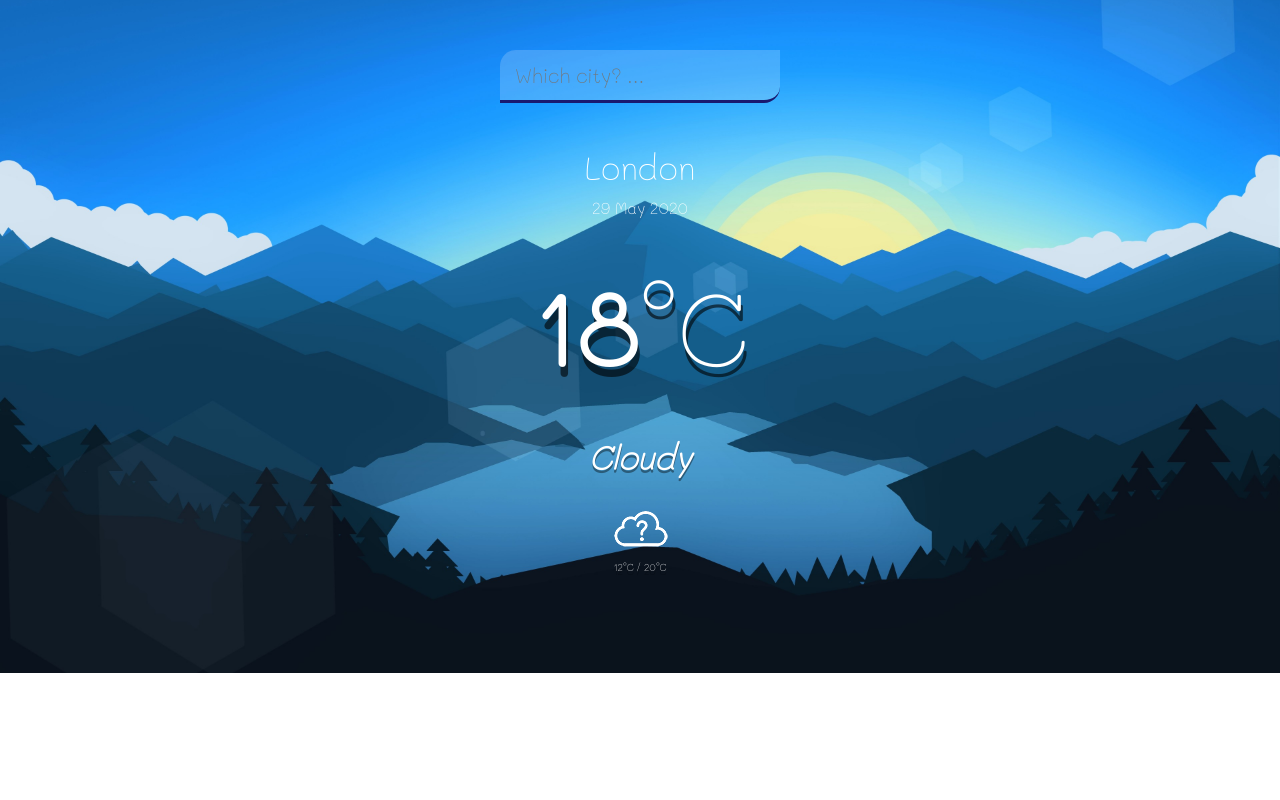
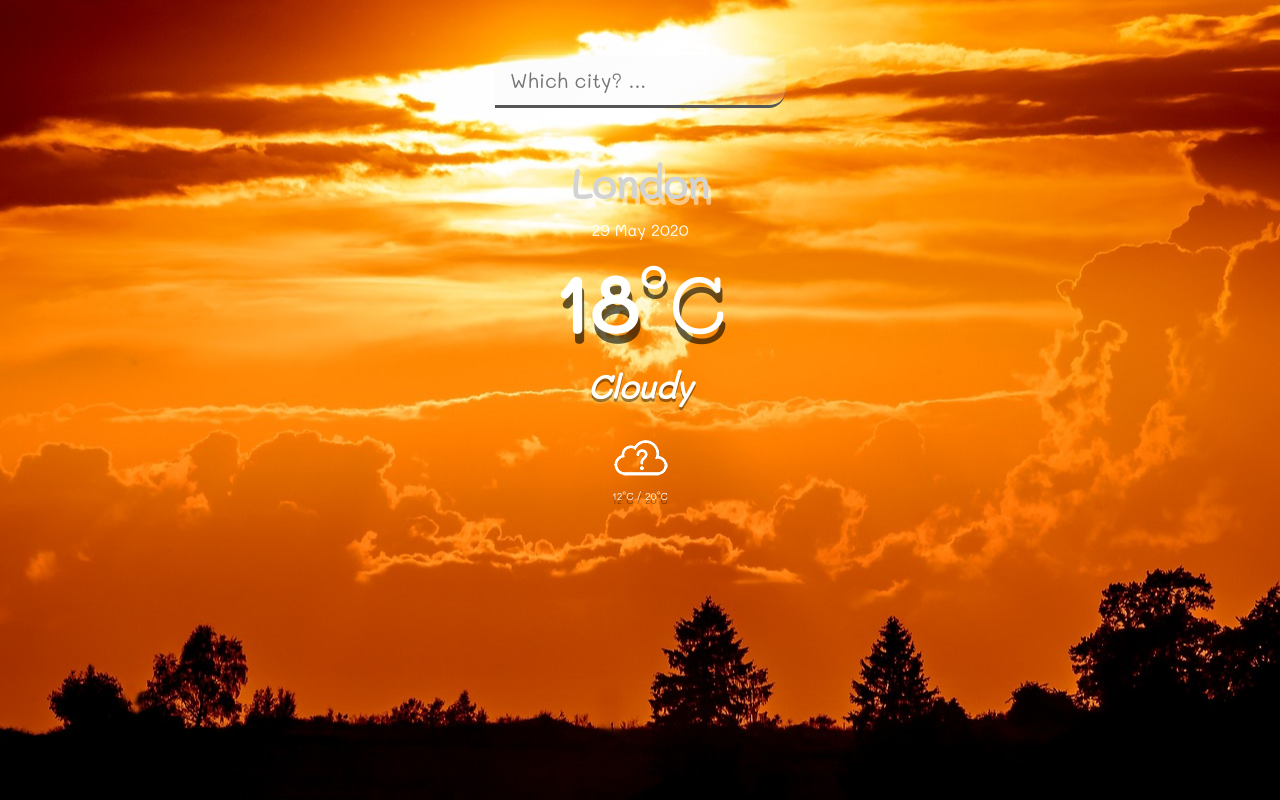
Before and after one commit to Code-Institute-Submissions/weather-app, a plain HTML site: page index.html in a window 1280 px wide. Drawn offline with nearby package versions, Linux system fonts and the light colour scheme; some icons are missing.

Commit message:
added new font and background colours to city name and search box in header

```diff
--- a/assets/css/style.css
+++ b/assets/css/style.css
@@ -1,52 +1,53 @@
-@import url('https://fonts.googleapis.com/css2?family=Mali:wght@200,300,400,500,600,700&display=swap');
+@import url('https://fonts.googleapis.com/css2?family=Mali:wght@400,500,600,700&display=swap');
 
 /* Styling applied to all layout */
+/*
 * {
     margin: 0;
     padding: 0;
     box-sizing: border-box;
-}
+}*/
 
 #background {
     font-family: 'Mali', sans-serif;
     font-size: 62.5%;
-    background-image: url(../img/AM.jpg);
-    background-size: cover;
-    background-position: center center;
+    background-image: url('../img/weather.jpg');
+    background-position: center;
     background-repeat: no-repeat;
+    margin: 5px;
 }
 
 .main-laytout {
     display: flex;
-    flex-direction: column;
+    /*flex-direction: column;*/
     min-height: 100vh;
-    background-image: linear-gradient(to bottom, rgba(0, 0, 0, 0.3), rgba(0, 0,0, 0.6));
+    /*background-image: linear-gradient(to bottom, rgba(0, 0, 0, 0.3), rgba(0, 0,0, 0.6));*/
 }
 
 header {
     display: flex;
     justify-content: center;
     align-items: center;
-    padding: 50px 15px 15px;
+    padding: 50px 15px 20px;
 }
 
 header input {
     width: 100%;
-    max-width: 280px;
+    max-width: 290px;
     padding: 10px 15px;
     border: none;
     outline: none;
     background-color: rgba(245, 245, 245, 0.2);
     border-radius: 16px 0px 16px 0px;
-    border-bottom: 3px solid #191970;
-    color: #F0F8FF;
+    border-bottom: 3px solid #565656;
+    color: #000000;
     font-size: 1.25rem;
     font-weight: 400;
     transition: 0.3s ease-out;
 }
 
 header input:focus {
-    background-color: rgba(255, 255, 255, 0.4);
+    background-color: rgba(255, 255, 255, 0.2);
 }
 
 main {
@@ -60,10 +61,11 @@ main {
 }
 
 .current-location .city {
-    color: #fff;
-    font-size: 32px;
-    font-weight: 500;
+    color: #D3D3D3;
+    font-size: 40px;
+    font-weight: 600;
     margin-bottom: 5px;
+    text-shadow: 3px 6px rgba(255, 255, 255, 0.5);
 }
 
 .current-location .date {
@@ -71,11 +73,15 @@ main {
     font-size: 16px;
 }
 
+.current-temp {
+    text-align: center;
+}
+
 .current-temp .temperature {
     color: #ffffff;
-    font-size: 102px;
+    font-size: 80px;
     font-weight: 700;
-    margin: 30px 0px;
+    font-display: center;
     text-shadow: 2px 10px rgba(0, 0, 0, 0.6);
 }
 
--- a/index.html
+++ b/index.html
@@ -10,20 +10,19 @@
 <link rel="stylesheet" href="assets/css/style.css">
 <title>Weather App</title>
 </head>
-<body id="background">
+<body id="background" style="background-position: center; background-repeat: no-repeat;">
 
 <!-- Header with serach box to search for wanted city -->
     <div class="main-layout col-12">
         <header>
             <div class="row">
                 <div class="col-12">
-                    <input type="text" autocomplete="off" class="search"
-                        placeholder="Which city? ..."/>
+                    <input type="text" autocomplete="off" class="search" placeholder="Which city? ..."/>
                  </div>
             </div>
         </header>
 
-<!-- Main two sections where all weather items are being diplsayed for end user -->
+<!-- Main two sections where all weather items are being displayed for end user -->
         <main>
             <section class="current-location col-12">
             <div class="row">
@@ -37,7 +36,7 @@
                 </div>
             </div>
             </section>
-            <section class="current-temp col-12">
+            <section class="current-temp col-12 center">
                 <div class="row">
                     <div class="col-12">
                         <div class="temperature">18<span>°C</span></div>
```
